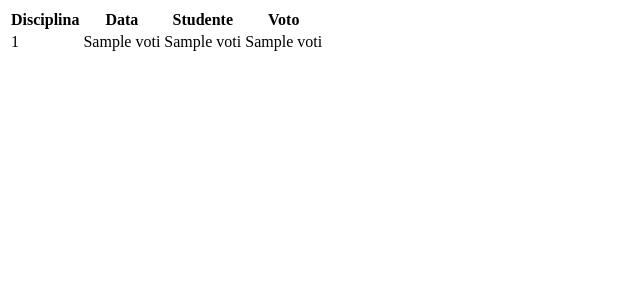
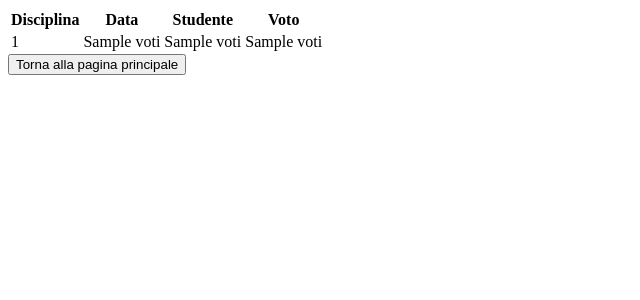
Before and after one commit to GiovanniAncora/db5CI, a Flask app: template templates/voti.html in a window 1280 px wide. Shown: the top 300 px of the page, without its empty margins (0-640 px from the left). Run offline with Flask 3, Linux system fonts and the light colour scheme; the template is opened without the code that fills it: most values are stand-ins (such as "Sample title", 1, 10 or a date in 2020).

Commit message:
Creato un tasto per tornare alla pagina principale del sito nella pagina dei voti

```diff
--- a/templates/voti.html
+++ b/templates/voti.html
@@ -26,5 +26,7 @@
             {% endfor %}
         </tbody>
     </table>
+
+    <a href="{{ url_for('index') }}"><button>Torna alla pagina principale</button></a>
 </body>
 </html>
```
